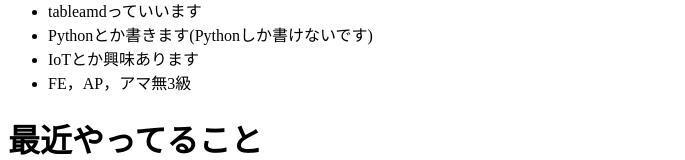
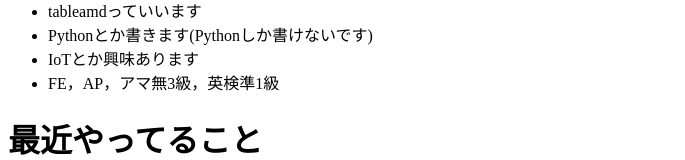
Before and after one commit to tableamd/tableamd.github.io, a plain HTML site: page index.html in a window 1280 px wide. Shown: the part 299-459 px from the top of the page, without its empty margins (0-685 px from the left). Drawn offline with Linux system fonts and the light colour scheme.

Commit message:
資格を追加

```diff
--- a/index.html
+++ b/index.html
@@ -9,7 +9,7 @@
 		<li>tableamdっていいます</li>
 		<li>Pythonとか書きます(Pythonしか書けないです)</li>
 		<li>IoTとか興味あります</li>
-		<li>FE，AP，アマ無3級</li>
+		<li>FE，AP，アマ無3級，英検準1級</li>
 	</ul>
 	<h1>最近やってること</h1>
 	<ul>
```
